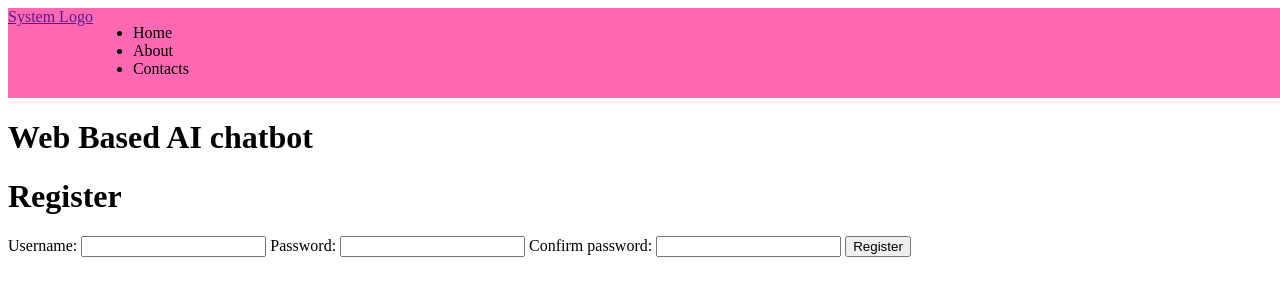
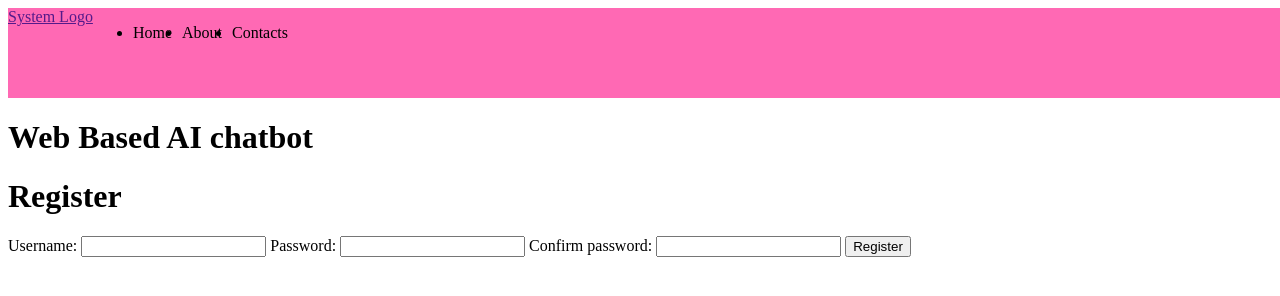
Before and after one commit to J17O2002Y/AI-chatbot, a plain HTML site: page index.html in a window 1280 px wide. Drawn offline with Linux system fonts and the light colour scheme.

Commit message:
Added styling to navbar

```diff
--- a/index.html
+++ b/index.html
@@ -10,6 +10,12 @@
             z-index: 1000;
             background-color: hotpink;
         }
+
+        ul {
+            display: flex;
+            gap: 10px;
+        }
+
     </style>
 </head>
 <body>
```
